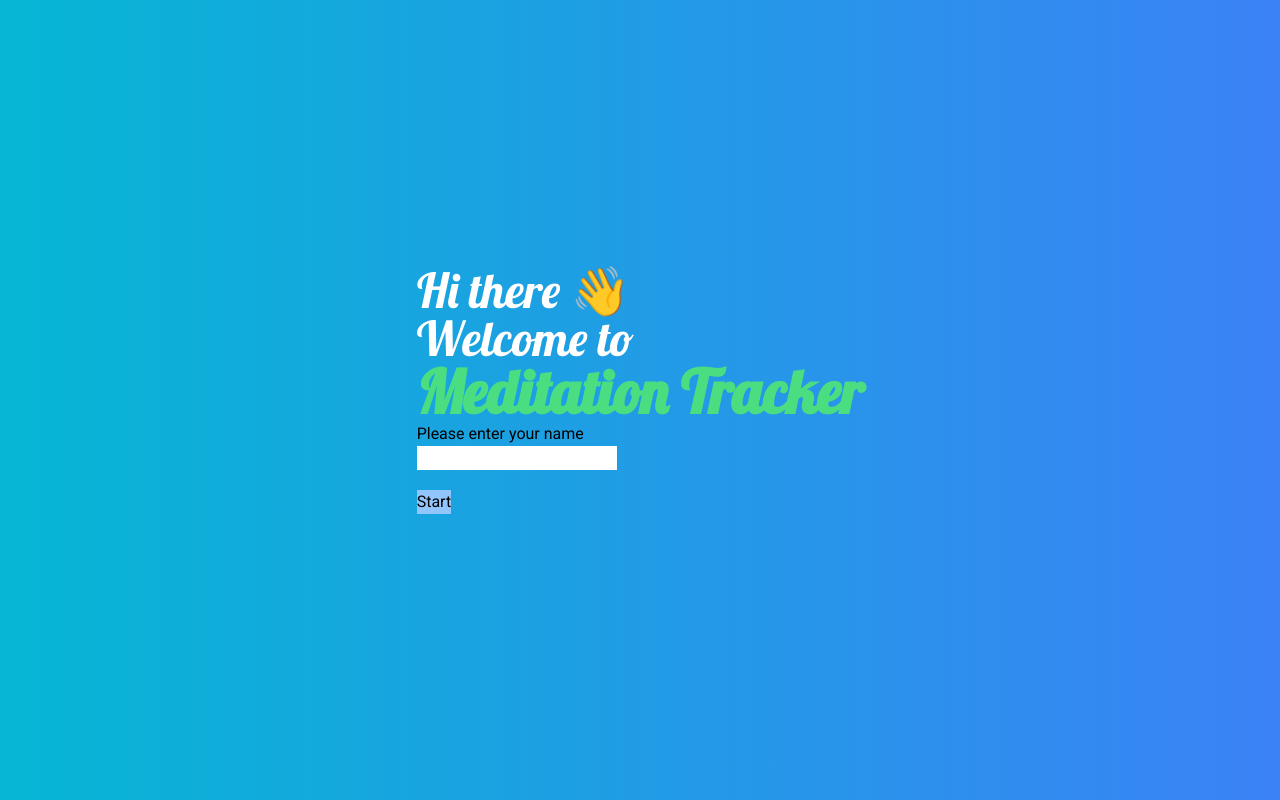
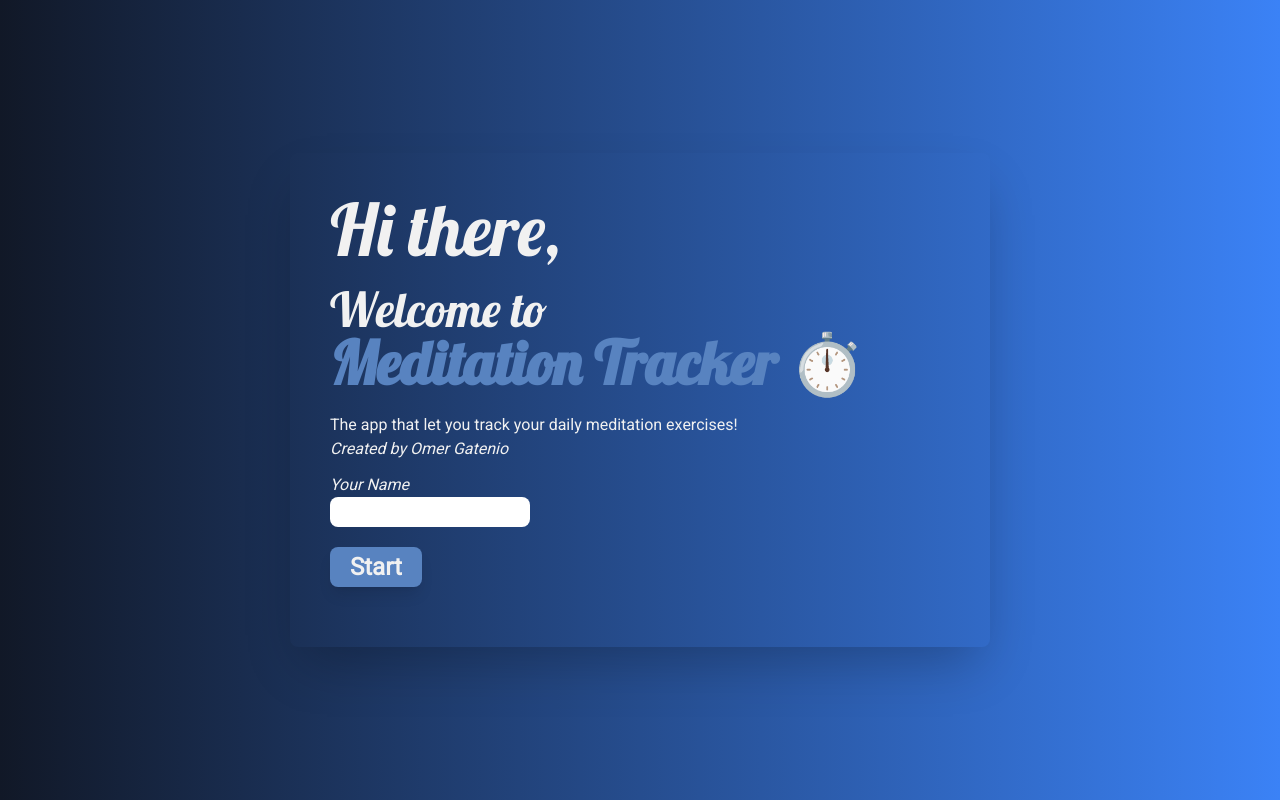
Before and after one commit to gateniomer/meditation-app, a React (Create React App) app: page /start in a window 1280 px wide. Built offline with nearby package versions, Linux system fonts and the light colour scheme.

Commit message:
design changes

```diff
--- a/src/components/exerciseHistory/exerciseHistory.component.jsx
+++ b/src/components/exerciseHistory/exerciseHistory.component.jsx
@@ -12,7 +12,7 @@ const ExerciseHistory = () =>{
     return historyList;
     }
 
-  return (<div className="md:w-3/12">
+  return (<div className="md:w-3/12 w-full">
     <h2 className="text-4xl text-white font-Lobster font-bold my-2">Exercises History</h2>
     <div className="overflow-scroll overflow-x-hidden max-h-[200px] scrollbar">
     {history.map((item,acc) => {
--- a/src/components/submitButton/submitButton.component.jsx
+++ b/src/components/submitButton/submitButton.component.jsx
@@ -3,7 +3,7 @@ import { saveLastSelectedToLocalStorage } from "../../utils/utils";
 const SubmitButton = ({state}) => {
   return (
     <Link to="exercise" state={state}>
-      <button className='bg-blue-100 px-5 py-1 rounded-lg text-3xl mt-3 font-Lobster text-gray-700 font-bold tracking-widest border-4 border-blue-600 shadow-xl' onClick={()=>saveLastSelectedToLocalStorage({time:state.time,exercise:state.exercise})}>Begin {state.exercise.title}</button>
+      <button className='bg-mainColor px-5 py-1 rounded-xl text-2xl mt-3 font-Lobster text-text-light tracking-widest shadow-xl' onClick={()=>saveLastSelectedToLocalStorage({time:state.time,exercise:state.exercise})}>Begin {state.exercise.title}</button>
       </Link>
   )
 }
--- a/src/components/summaryPopup/summaryPopup.component.jsx
+++ b/src/components/summaryPopup/summaryPopup.component.jsx
@@ -18,8 +18,8 @@ const SummaryPopup = ({state}) => {
   }
 
   return (
-  <div className="bg-black bg-opacity-60 text-white absolute w-full h-screen flex flex-col items-center justify-center">
-    <div className='bg-blue-500 shadow-lg border-[7px] border-blue-400 p-5 rounded-lg animate-growOnce mx-5'>
+  <div className="bg-black bg-opacity-60 text-text-light absolute w-full h-screen flex flex-col items-center justify-center">
+    <div className='bg-blue-600 shadow-xl p-5 rounded-lg animate-growOnce mx-5 max-w-[450px]'>
       <h1 className='text-4xl font-Lobster'>Exercise Summary</h1>
       <span className='text-lg font-Lobster font-light'>Way to go 👏</span>
       <br />
--- a/src/exercises.js
+++ b/src/exercises.js
@@ -7,12 +7,52 @@ const EXERCISES = {
   BREATHING:{
     title: "Breathing",
     shortDescription: "This calming breathing technique for stress, anxiety and panic takes just a few minutes and can be done anywhere.",
-    emoji: "😮‍💨"
+    emoji: "💨"
   },
   MINDFULNESS:{
     title: "Mindfulness",
     shortDescription: `Pay attention to your thoughts as they pass through your mind. Don’t judge the thoughts or become involved with them. Simply observe and take note of any patterns.`,
     emoji: "😌"
   },
+  FOCUSED:{
+    title: "Focused",
+    shortDescription: `
+    This form of meditation is fairly straightforward because it uses the object of our breath to focus attention, to anchor the mind and maintain awareness. Notice your mind starting to wander? Simply return to the breath.
+    `,
+    emoji: "🎯"
+  },
+  BODY_SCAN:{
+    title: "Body Scan",
+    shortDescription: `
+    Often, our body is doing one thing while our mind is elsewhere. This technique is designed to sync body and mind by performing a mental scan, from the top of the head to the end of your toes. Imagine a photocopier light slowly moving over your body, bringing attention to any discomfort, sensations, tensions, or aches that exist.
+    `,
+    emoji: "🧎"
+  },
+  VISUALIZATION:{
+    title: "Visualization",
+    shortDescription: `
+    This type of meditation invites you to picture something or someone in your mind — we are essentially replacing the breath with a mental image as the object of focus.
+    By conjuring a specific visualization, we not only get to observe the mind, but we also get to focus on any physical sensations.
+    `,
+    emoji: "🖼️"
+  },
+  MOVEMENT:{
+    title: "Movement",
+    shortDescription: `
+    This is an active form of meditation where the movement guides you into a deeper connection with your body and the present moment.
+
+    Movement meditation is good for people who find peace in action and want to develop body awareness.
+    `,
+    emoji: "🚶"
+  },
+  MANTRA:{
+    title: "Mantra",
+    shortDescription: `
+    Mantra meditation is prominent in many teachings, including Hindu and Buddhist traditions. This type of meditation uses a repetitive sound to clear the mind. It can be a word, phrase, or sound, one of the most common being “om.”
+
+    Your mantra can be spoken loudly or quietly. After chanting the mantra for some time, you’ll be more alert and in tune with your environment. This allows you to experience deeper levels of awareness.
+    `,
+    emoji: "🗣️"
+  },
 }
 export default EXERCISES;
--- a/src/index.css
+++ b/src/index.css
@@ -21,6 +21,13 @@
   background: #555;
 }
 @layer components {
-  .scrollbar {
+  .bg-main {
+    @apply bg-gradient-to-r from-gray-900 to-blue-500;
+  }
+  .page {
+    @apply w-full min-h-screen px-3 flex flex-col lg:flex-row justify-center items-center gap-5;
+  }
+  .container {
+    @apply max-w-[700px] shadow-2xl p-10 rounded-lg;
   }
 }
--- a/src/routes/exercise.route.jsx
+++ b/src/routes/exercise.route.jsx
@@ -14,9 +14,8 @@ const Exercise = (props) => {
   }
 
   return (
-    <div className="bg-gradient-to-r from-cyan-500 to-blue-500 w-full min-h-screen flex justify-center items-center">
-      {isFinished && <SummaryPopup state={state}/>}
-      <div className="bg-slate-400 rounded-3xl shadow-lg px-4 py-8 mx-3 border-[7px] border-gray-600">
+    <div className="page bg-main">
+      <div className="container max-w-[400px] animate-growOnce">
       <h2 className="text-center text-5xl text-white font-bold font-Lobster">{exercise.title} {exercise.emoji}</h2>
       <br />
       <h3 className="text-center text-white max-w-sm italic mx-auto">{exercise.shortDescription}</h3>
@@ -26,6 +25,7 @@ const Exercise = (props) => {
       onFinish={onCountDownTimerFinish}
       />
       </div>
+      {isFinished && <SummaryPopup state={state}/>}
     </div>
   )
 }
--- a/src/routes/user.route.jsx
+++ b/src/routes/user.route.jsx
@@ -13,15 +13,17 @@ const User = () => {
     }
   }
   return (
-    <div className="bg-gradient-to-r from-cyan-500 to-blue-500 w-full min-h-screen flex flex-col justify-center items-center px-3">
-      <div className="max-w-[500px]">
-        <h1 className="font-Lobster text-white text-5xl">Hi there 👋</h1>
-        <h2 className="text-white font-Lobster text-5xl">Welcome to <span className="font-bold text-green-400 text-6xl block">Meditation Tracker</span></h2>
-        <span>Please enter your name</span>
+    <div className="page bg-main">
+      <div className="container animate-growOnce text-text-light">
+
+        <h1 className="font-Lobster text-text-light text-7xl mb-5">Hi there,</h1>
+        <h2 className=" font-Lobster text-5xl">Welcome to <span className="font-bold text-mainColor text-6xl block mb-5">Meditation Tracker ⏱️</span></h2>
+        <span className="blocktext-xl">The app that let you track your daily meditation exercises!</span>
+        <span className=" italic block">Created by Omer Gatenio</span>
+        <span className="text-md italic block mt-3">Your Name</span>
+        <input type="text" className="w-[200px] rounded-lg h-[30px] outline-none px-1 focus text-mainColor" onInput={e=>setInput(e.target.value)}/>
         <br />
-        <input type="text" className="w-[200px]" onInput={e=>setInput(e.target.value)}/>
-        <br />
-        <button className="bg-blue-300 my-5" onClick={onClickHandler}>Start</button>
+        <button className="bg-mainColor my-5 rounded-lg px-5 py-1  font-bold text-2xl shadow-lg" onClick={onClickHandler}>Start</button>
       </div>
 
     </div>
--- a/tailwind.config.js
+++ b/tailwind.config.js
@@ -13,6 +13,21 @@ module.exports = {
       growOnce:'growOnce 0.5s ease-in-out forwards'
     },
     extend: {
+      colors:{
+        'bg':{
+          'main':{
+            'light':'#772342',
+            'dark':'#000000'
+          }
+        },
+        'text':{
+          'light':'#f1f1f1'
+        },
+        'button':{
+          'main':'#06c200'
+        },
+        'mainColor':'#5883c0'
+      },
       keyframes: {
         grow: {
           '0%, 100%': {  },
```
Also changed, not shown: src/routes/home.route.jsx (+9 -10 lines).
